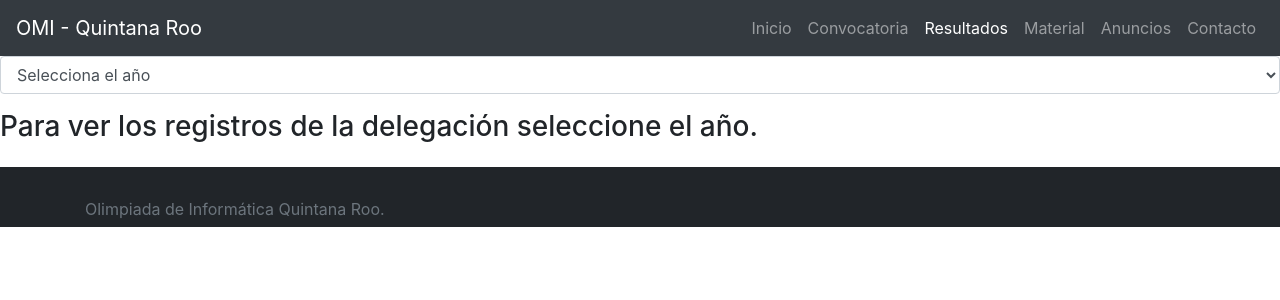
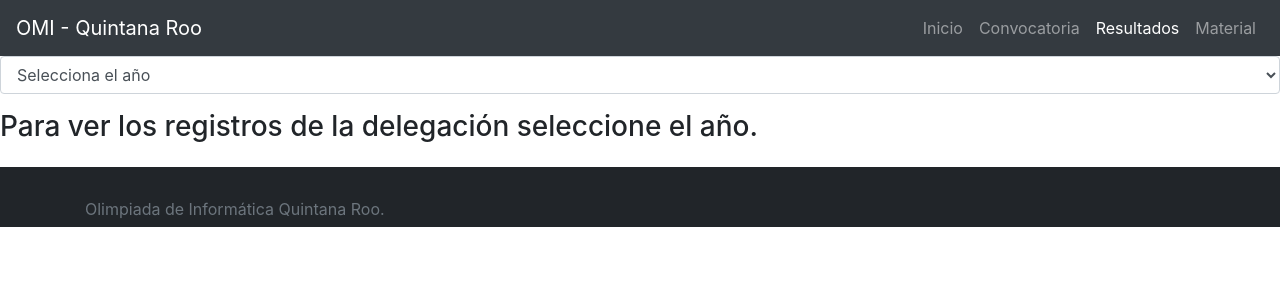
Before and after one commit to cancunDevs/omi-qroo-front, a React app: page /resultados in a window 1280 px wide. Shown: the top 300 px of the page. Built offline with nearby package versions, Linux system fonts and the light colour scheme.

Commit message:
hide unused routes

```diff
--- a/src/components/AppRouter.js
+++ b/src/components/AppRouter.js
@@ -6,8 +6,8 @@ import Home from './home';
 import Application from './application';
 import Results from './results';
 import Resources from './resources';
-import Announcements from './announcements';
-import Contact from './contact';
+// import Announcements from './announcements';
+// import Contact from './contact';
 
 class AppRouter extends Component {
   render() {
@@ -18,8 +18,8 @@ class AppRouter extends Component {
           <Route path='/material' component={Resources} exact />
           <Route path='/convocatoria' component={Application} />
           <Route path='/resultados' component={Results} />
-          <Route path='/anuncios' component={Announcements} />
-          <Route path='/contacto' component={Contact} />
+          {/* <Route path='/anuncios' component={Announcements} /> */}
+          {/* <Route path='/contacto' component={Contact} /> */}
           <Route path='/' component={Home} exact />
         </Switch>
         <Footer />
--- a/src/components/header/index.js
+++ b/src/components/header/index.js
@@ -13,8 +13,8 @@ const Header = () => {
             <li className='nav-item'><NavLink className='nav-link' to='/convocatoria'>Convocatoria</NavLink></li>
             <li className='nav-item'><NavLink className='nav-link' to='/resultados'>Resultados</NavLink></li>
             <li className='nav-item'><NavLink className='nav-link' to='/material'>Material</NavLink></li>
-            <li className='nav-item'><NavLink className='nav-link' to='/anuncios'>Anuncios</NavLink></li>
-            <li className='nav-item'><NavLink className='nav-link' to='/contacto'>Contacto</NavLink></li>
+            {/* <li className='nav-item'><NavLink className='nav-link' to='/anuncios'>Anuncios</NavLink></li>
+            <li className='nav-item'><NavLink className='nav-link' to='/contacto'>Contacto</NavLink></li> */}
           </ul>
         </div>
       </nav>
```
